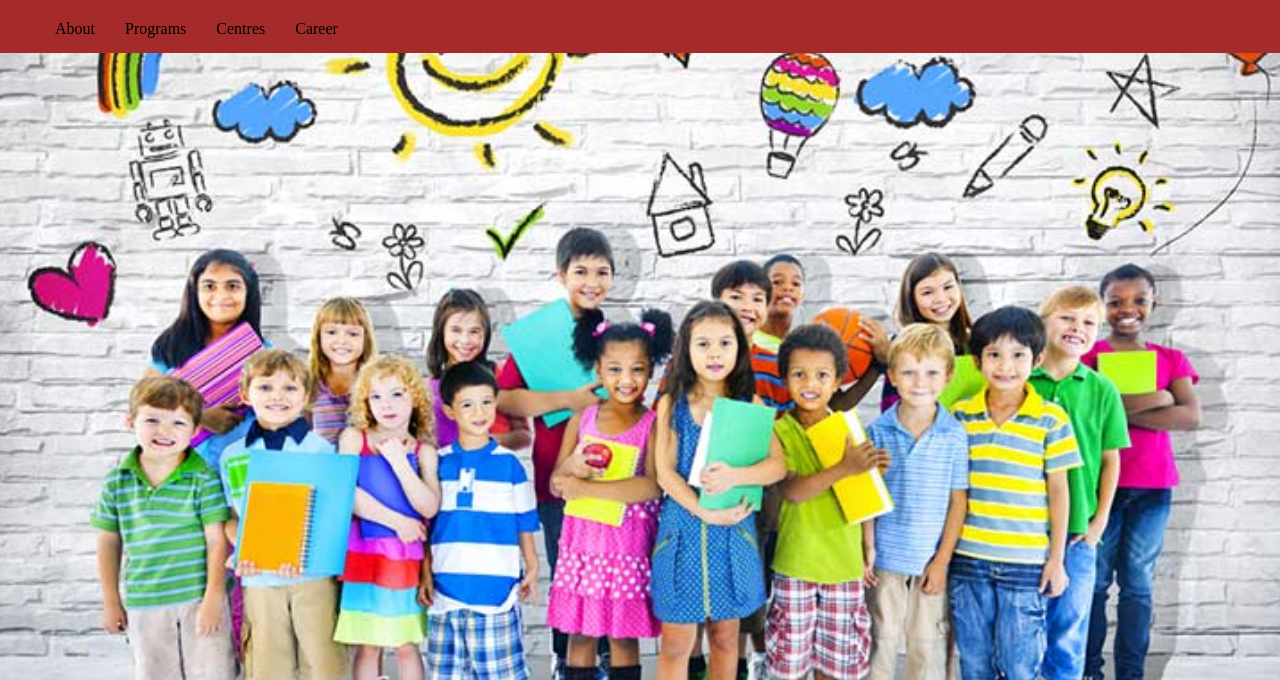
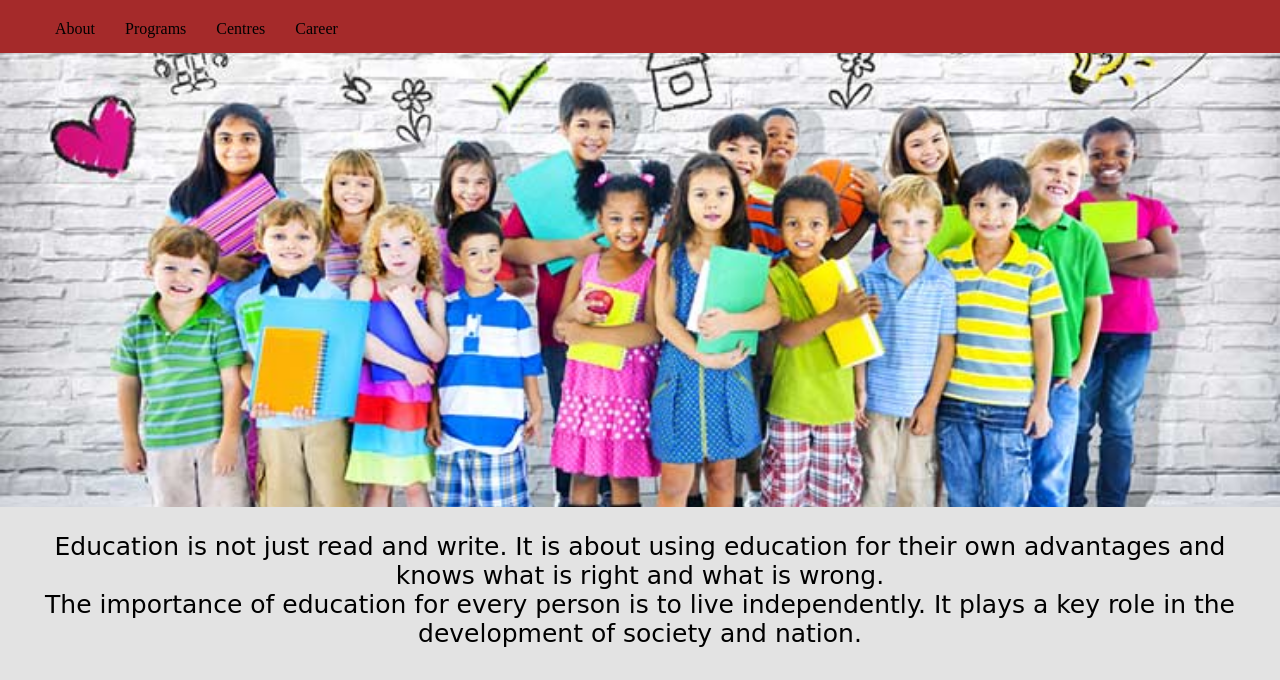
Before and after one commit to naneeth/Assignment, a plain HTML site: page Nan School.html in a window 1280 px wide. Shown: the part 93-773 px from the top of the page. Drawn offline with Linux system fonts and the light colour scheme; a web font is replaced by a local one.

Commit message:
Assignment final

```diff
--- a/Nan School.html
+++ b/Nan School.html
@@ -3,7 +3,7 @@
     <head>
         <title>Nan-Home Page</title>
         <meta charset="utf-8" />
-        <meta name="keywords" content="School,kids school,playschool" /><meta name="viewport" content="width=device-width, initial-scale=1, maximum-scale=1.0, user-scalable=no" />
+        <meta name="keywords" content="School,kids school,playschool" />
         <link href="https://fonts.googleapis.com/css?family=Charm" rel="stylesheet" />
         <link rel="stylesheet" href="css/nanstyle.css" />
         <link rel="stylesheet" href="https://use.fontawesome.com/releases/v5.6.3/css/all.css" integrity="sha384-UHRtZLI+pbxtHCWp1t77Bi1L4ZtiqrqD80Kn4Z8NTSRyMA2Fd33n5dQ8lWUE00s/" crossorigin="anonymous" />
--- a/css/nanstyle.css
+++ b/css/nanstyle.css
@@ -70,14 +70,14 @@ li{
     background-image: url("../img/school.jpg");
 
     /* Full height */
-    height: 100%;
+
     /* Create the parallax scrolling effect */
     background-attachment: fixed;
     background-position: center;
     background-repeat: no-repeat;
     background-size: cover;
 
-    min-height: 900px;
+    min-height: 600px;
   }
 
  /* main content code  */
```
Also changed, not shown: 2 other files.
